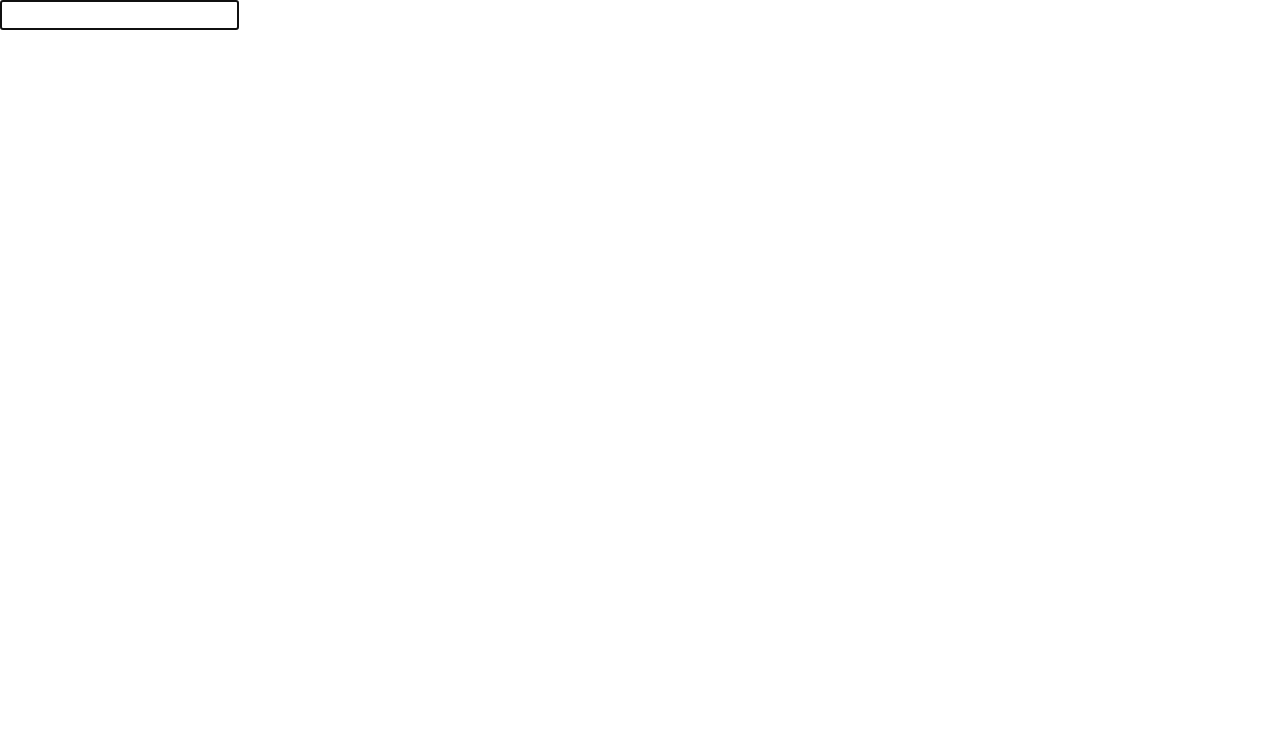
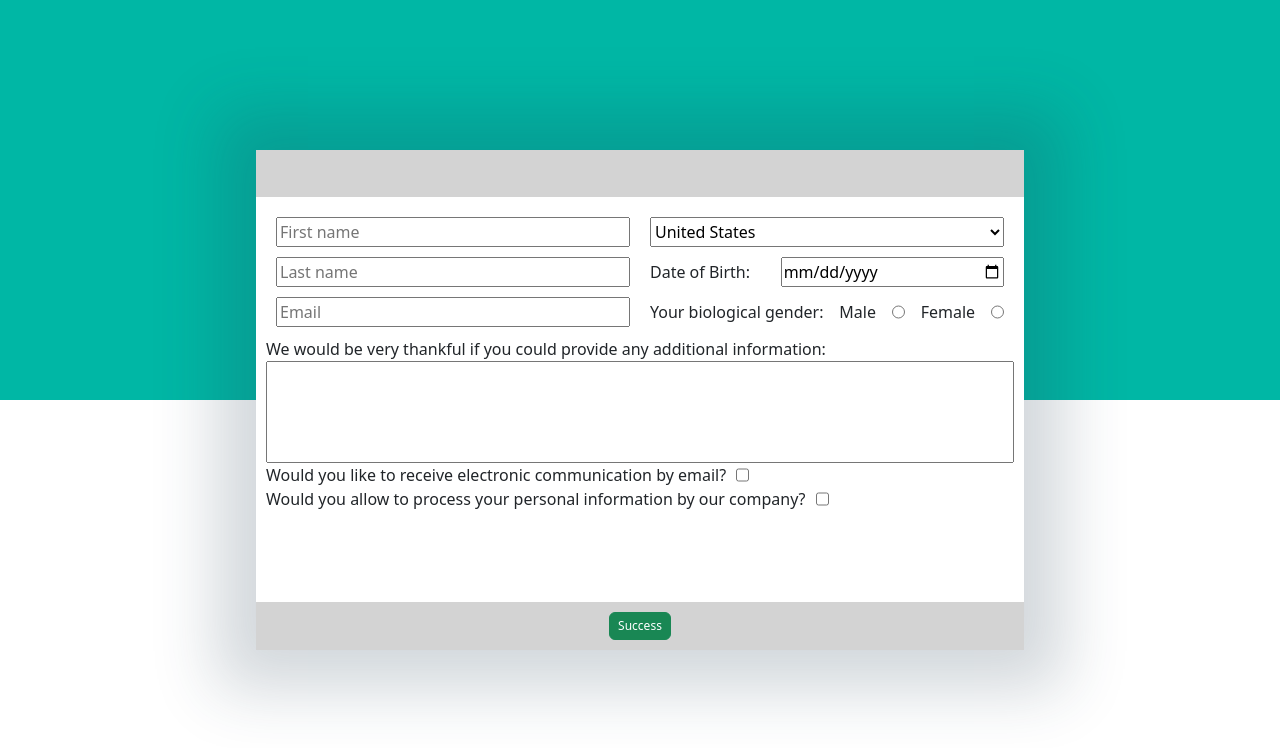
Before and after one commit to NLipatov/VueForms, a Vue app: page / in a window 1280 px wide. Shown: the top 748 px of the page. Built offline with nearby package versions, Linux system fonts and the light colour scheme.

Commit message:
Form layout

```diff
--- a/src/App.vue
+++ b/src/App.vue
@@ -1,14 +1,162 @@
 <script setup>
-import {ref, onMounted} from 'vue'
-
-const input = ref(null);
-onMounted(() => {
-  input.value.focus()
-})
 </script>
 
 <template>
-  <input ref="input"/>
+  <div class="up-divider"></div>
+  <div class="content">
+    <div class="survey-form">
+      <div class="survey-edge">
+
+      </div>
+      <div class="survey-body">
+        <div class="survey-row-block">
+            <div class="sideblock-survey">
+            <input placeholder="First name"/>
+            <input placeholder="Last name"/>
+            <input placeholder="Email"/>
+          </div>
+          <div class="sideblock-survey">
+            <select name="cars" id="cars" placeholder="Your Country">
+              <option value="volvo">United States</option>
+              <option value="saab">Germany</option>
+              <option value="mercedes">Russia</option>
+              <option value="audi">China</option>
+            </select>
+            <div class="birthday-sub-survey">
+              <label for="dateOfBirth">Date of Birth: </label>
+              <input id="dateOfBirth" type="date" />
+            </div>
+            <div class="gender-sub-survey">
+              <span>
+                Your biological gender:
+              </span>
+                <label for="html">Male</label>
+                <input type="radio" id="html" name="fav_language" value="HTML">
+
+                <label for="css">Female</label>
+                <input type="radio" id="css" name="fav_language" value="CSS">
+            </div>
+          </div>
+        </div>
+        <div class="additional-sub-survey">
+          <label>We would be very thankful if you could provide any additional information:</label>
+          <textarea id="additional information" rows="4"></textarea>
+        </div>
+        <div>
+          <div class="consent-sub-survey">
+            <label for="communicationConsent">Would you like to receive electronic communication by email?</label>
+            <input id="communicationConsent" type="checkbox">
+          </div>
+
+          <div class="consent-sub-survey">
+            <label for="personalData">Would you allow to process your personal information by our company?</label>
+            <input id="personalData" type="checkbox">
+          </div>
+        </div>
+      </div>
+      <div class="survey-edge">
+        <button type="button" class="btn btn-success">Success</button>
+      </div>
+    </div>
+  </div>
 </template>
 
-<style scoped></style>
+<style scoped>
+.up-divider {
+  position: absolute;
+  height: 50vh;
+  width: 100vw;
+  background-color: #00b7a5;
+  z-index: -1;
+}
+
+.content {
+  height: 100vh;
+  width: 100vw;
+  display: flex;
+  justify-content: center;
+  align-items: center;
+}
+
+.survey-form {
+  display: flex;
+  flex-direction: column;
+  height: 500px;
+  width: 60vw;
+  background-color: white;
+  box-shadow: 0px 0px 60px 40px rgba(34, 60, 80, 0.2);
+}
+
+.survey-edge{
+  display: flex;
+  justify-content: center;
+  padding: 10px;
+  height: 10%;
+  background-color: lightgray;
+}
+.survey-edge .btn {
+  --bs-btn-padding-y: .25rem;
+  --bs-btn-padding-x: .5rem;
+  --bs-btn-font-size: .75rem;
+}
+
+.survey-body {
+  display: flex;
+  flex-direction: column;
+  height: 90%;
+  padding: 10px;
+}
+
+.sideblock-survey {
+  display: flex;
+  flex-direction: column;
+  width: 50%;
+  padding: 10px;
+  gap: 10px;
+}
+
+.sideblock-survey select {
+  height: 30px;
+}
+.sideblock-survey input {
+  height: 30px;
+}
+
+.birthday-sub-survey {
+  display: flex;
+  justify-content: space-between;
+  align-items: center;
+}
+
+.birthday-sub-survey input {
+  width: 85%;
+}
+.birthday-sub-survey label {
+  width: 50%;
+}
+
+.gender-sub-survey {
+  display: flex;
+  height: 30px;
+  align-items: center;
+  justify-content: space-between;
+}
+
+.survey-row-block {
+  display: flex;
+}
+
+.additional-sub-survey {
+  display: flex;
+  flex-direction: column;
+}
+
+.additional-sub-survey textarea {
+  resize: none;
+}
+
+.consent-sub-survey {
+  display: flex;
+  gap: 10px;
+}
+</style>
```
